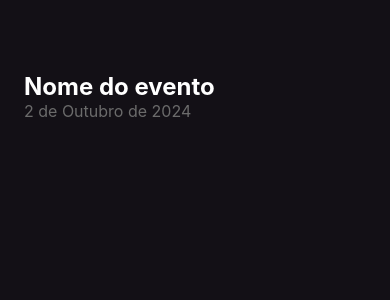
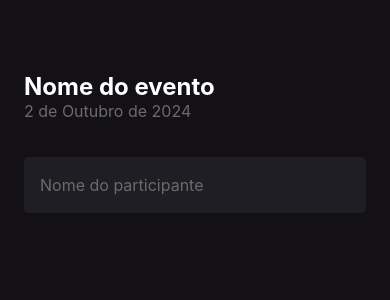
Before and after one commit to brendavit0ria/im-here, a React Native app: screen / in a window 390 px wide. Shown: the top 300 px of the page. Built offline with nearby package versions, Linux system fonts and the light colour scheme.

Commit message:
feat: data input

```diff
--- a/App.tsx
+++ b/App.tsx
@@ -1,4 +1,4 @@
-import Home from "./src/screens/Home";
+import { Home } from "./src/screens/Home";
 
 export default function App() {
   return <Home />;
--- a/src/screens/Home/index.tsx
+++ b/src/screens/Home/index.tsx
@@ -1,12 +1,18 @@
-import { Text, View } from "react-native";
+import { Text, View, TextInput } from "react-native";
 
 import { styles } from "./styles";
 
-export default function Home() {
+export function Home() {
   return (
     <View style={styles.container}>
       <Text style={styles.eventName}>Nome do evento</Text>
       <Text style={styles.eventDate}>2 de Outubro de 2024</Text>
+
+      <TextInput
+        style={styles.input}
+        placeholder="Nome do participante"
+        placeholderTextColor={"#6B6B6B"}
+      />
     </View>
   );
 }
--- a/src/screens/Home/styles.ts
+++ b/src/screens/Home/styles.ts
@@ -7,7 +7,7 @@
     padding: 24,
   },
   eventName: {
-    color: "#fff",
+    color: "#FFF",
     fontSize: 24,
     fontWeight: "bold",
     marginTop: 48,
@@ -16,4 +16,14 @@
     color: "#6B6B6B",
     fontSize: 16,
   },
+  input: {
+    height: 56,
+    backgroundColor: "#1F1E25",
+    borderRadius: 5,
+    color: "#FFF",
+    padding: 16,
+    fontSize: 16,
+    marginTop: 36,
+    marginBottom: 12,
+  },
 });
```
